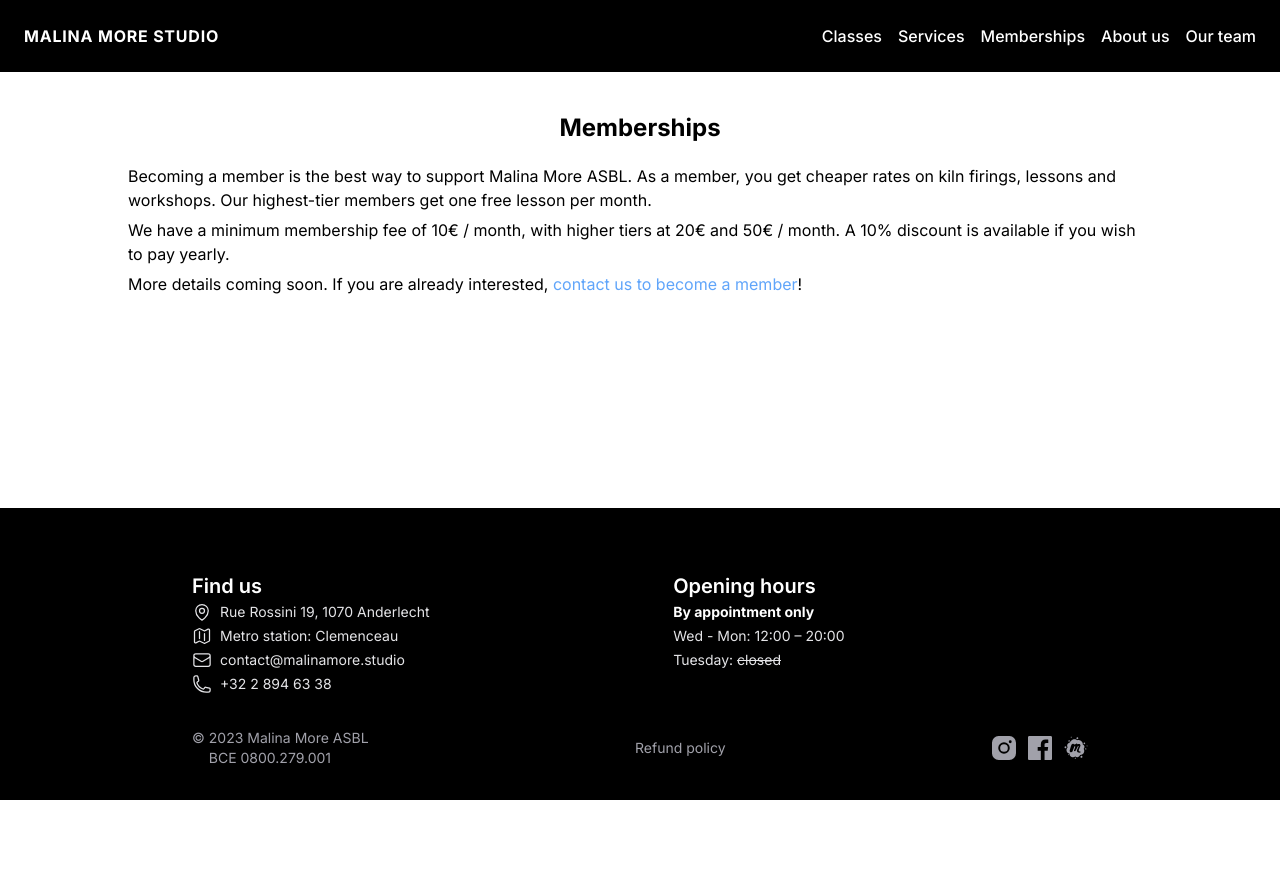
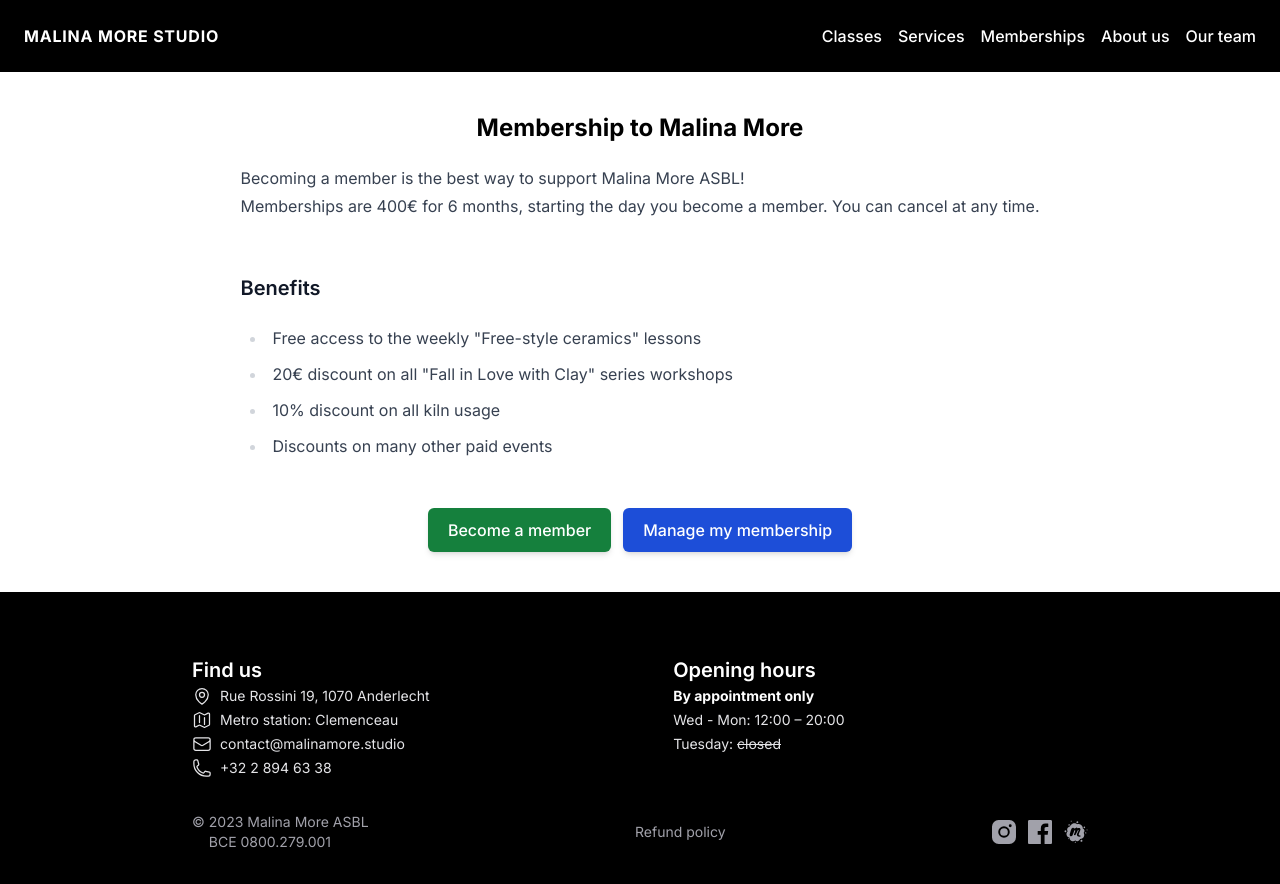
Before and after one commit to jleclanche/malinamore.studio, a Next.js app: page /memberships in a window 1280 px wide. Before the commit the page ends 800 px from the top, so only its background shows below. Built offline with nearby package versions, Linux system fonts and the light colour scheme.

Commit message:
Update memberships page

```diff
--- a/app/memberships/page.tsx
+++ b/app/memberships/page.tsx
@@ -1,27 +1,44 @@
-import EmailLink from "../components/EmailLink";
-import { CONTACT_EMAIL } from "../constants";
+import ExternalLink from "../components/ExternalLink";
 
 const Page = () => (
 	<article className="py-10">
 		<div className="flex flex-col gap-5 px-10">
-			<h1 className="font-bold text-2xl text-center">Memberships</h1>
-			<div className="flex flex-col gap-y-1.5 max-w-5xl mx-auto">
+			<h1 className="font-bold text-2xl text-center">
+				Membership to Malina More
+			</h1>
+			<div className="flex flex-col max-w-5xl mx-auto prose">
 				<p>
-					Becoming a member is the best way to support Malina More ASBL. As a
-					member, you get cheaper rates on kiln firings, lessons and
-					workshops. Our highest-tier members get one free lesson per month.
+					Becoming a member is the best way to support Malina More ASBL!
+					<br />
+					Memberships are 400€ for 6 months, starting the day you become a
+					member. You can cancel at any time.
 				</p>
-				<p>
-					We have a minimum membership fee of 10€ / month, with higher tiers
-					at 20€ and 50€ / month. A 10% discount is available if you wish to
-					pay yearly.
-				</p>
-				<p>
-					More details coming soon. If you are already interested,{" "}
-					<EmailLink email={CONTACT_EMAIL} className="text-blue-400">
-						contact us to become a member
-					</EmailLink>
-					!
+				<h3>Benefits</h3>
+				<ul>
+					<li>
+						Free access to the weekly &quot;Free-style ceramics&quot;
+						lessons
+					</li>
+					<li>
+						20€ discount on all &quot;Fall in Love with Clay&quot; series
+						workshops
+					</li>
+					<li>10% discount on all kiln usage</li>
+					<li>Discounts on many other paid events</li>
+				</ul>
+				<p className="flex justify-center gap-3">
+					<ExternalLink
+						href="/memberships/subscribe"
+						className="w-fit text-white bg-green-700 px-5 py-2 rounded-md shadow-md hover:bg-green-600 no-underline"
+					>
+						Become a member
+					</ExternalLink>
+					<ExternalLink
+						href="/billing"
+						className="w-fit text-white bg-blue-700 px-5 py-2 rounded-md shadow-md hover:bg-blue-600 no-underline"
+					>
+						Manage my membership
+					</ExternalLink>
 				</p>
 			</div>
 		</div>
```
